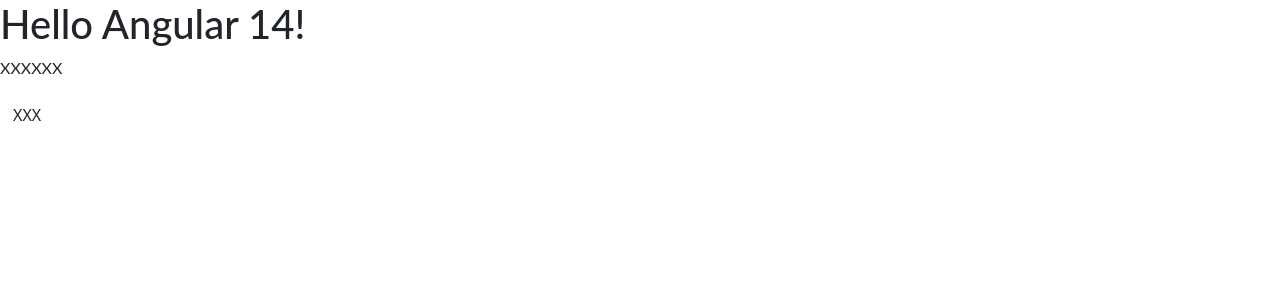
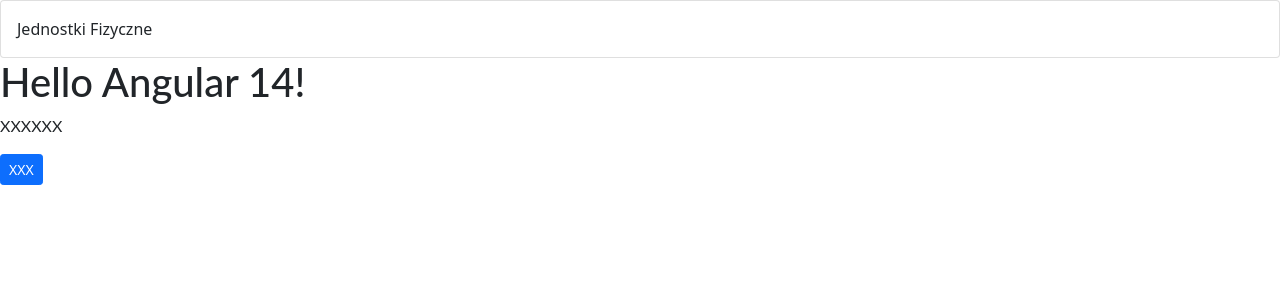
Before and after one commit to amazurek/makieta, an Angular app: page / in a window 1280 px wide. Shown: the top 300 px of the page. Built offline with nearby package versions, Linux system fonts and the light colour scheme.

Commit message:
1 file modified

```diff
--- a/src/app/app.component.html
+++ b/src/app/app.component.html
@@ -1,3 +1,10 @@
+
+<div class="card">
+<div class="card-body">
+  Jednostki Fizyczne
+</div>
+</div>
+
 <hello name="{{ name }}"></hello>
 <p class="">XXXXXX</p>
-<button class="btn btn-information">XXX</button>
+<button class="btn btn-sm btn-primary">XXX</button>
```
